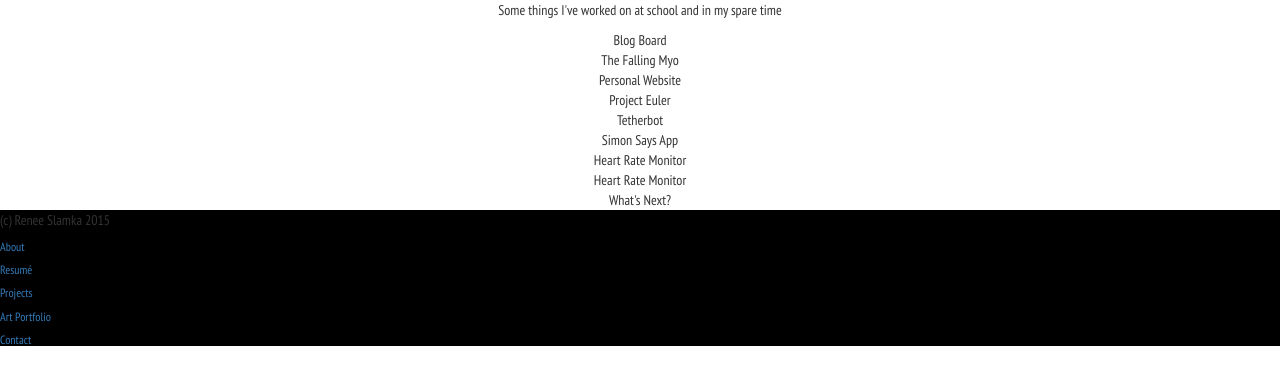
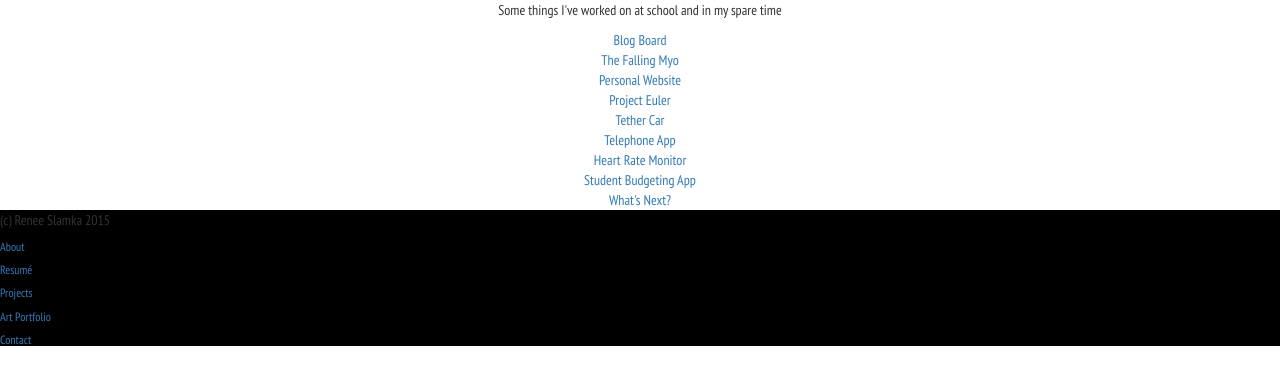
Before and after one commit to ReneeSlamka/renee-website, a PHP site: template templates/pages/projects.twig in a window 1280 px wide. Shown: the part 100-485 px from the top of the page. Run offline with PHP 8.4, Linux system fonts and the light colour scheme; the template is opened without the code that fills it, so the values that code supplies are empty; some libraries are stand-ins or nearby versions.

Commit message:
Added ids and anchor tags to project panels

```diff
--- a/templates/pages/projects.twig
+++ b/templates/pages/projects.twig
@@ -16,55 +16,73 @@
                 <p>Some things I've worked on at school and in my spare time</p>
             </div>
             <div class="row text-center row-projects">
+                <a href="/">
                     <div class="project-panel" id="blog-board-panel">
                         <section class="panel-label">
-                        Blog Board
+                            <footer>Blog Board</footer>
                         </section>
                     </div>
-                <div class="project-panel">
+                </a>
+                <a href="/">
+                    <div class="project-panel" id="falling-myo">
                         <section class="panel-label">
-                        The Falling Myo
+                           <footer>The Falling Myo</footer>
                         </section>
                     </div>
-                <div class="project-panel">
+                </a>
+                <a href="/">
+                    <div class="project-panel" id="website">
                         <section class="panel-label">
-                        Personal Website
+                            <footer>Personal Website</footer>
                         </section>
                     </div>
+                </a>
             </div>
             <div class="row text-center row-projects">
-                <div class="project-panel">
+                <a href="/">
+                    <div class="project-panel" id="project-euler">
                         <section class="panel-label">
-                        Project Euler
+                            <footer>Project Euler</footer>
                         </section>
                     </div>
-                <div class="project-panel">
-                    <section class="panel-label">
-                        Tetherbot
+                </a>
+                <a href="/">
+                    <div class="project-panel" id="tether-car">
+                        <section class="panel-label" >
+                            <footer>Tether Car</footer>
                         </section>
                     </div>
-                <div class="project-panel">
+                </a>
+                <a href="/">
+                    <div class="project-panel" id="telephone-app">
                         <section class="panel-label">
-                        Simon Says App
+                            <footer>Telephone App</footer>
                         </section>
                     </div>
+                </a>
             </div>
             <div class="row text-center row-projects">
-                <div class="project-panel">
+                <a href="/">
+                    <div class="project-panel" id="heart-monitor">
                         <section class="panel-label">
-                        Heart Rate Monitor
+                            <footer>Heart Rate Monitor</footer>
                         </section>
                     </div>
-                <div class="project-panel">
+                </a>
+                <a href="/">
+                    <div class="project-panel" id="student-budgeting-app">
                         <section class="panel-label">
-                        Heart Rate Monitor
+                            <footer>Student Budgeting App</footer>
                         </section>
                     </div>
-                <div class="project-panel">
+                </a>
+                <a href="/">
+                    <div class="project-panel" id="future-projects">
                         <section class="panel-label">
-                        What's Next?
+                            <footer>What's Next?</footer>
                         </section>
                     </div>
+                </a>
             </div>
         </div>
     </div>
```
Lines whose indentation alone changed are shown as unchanged.
